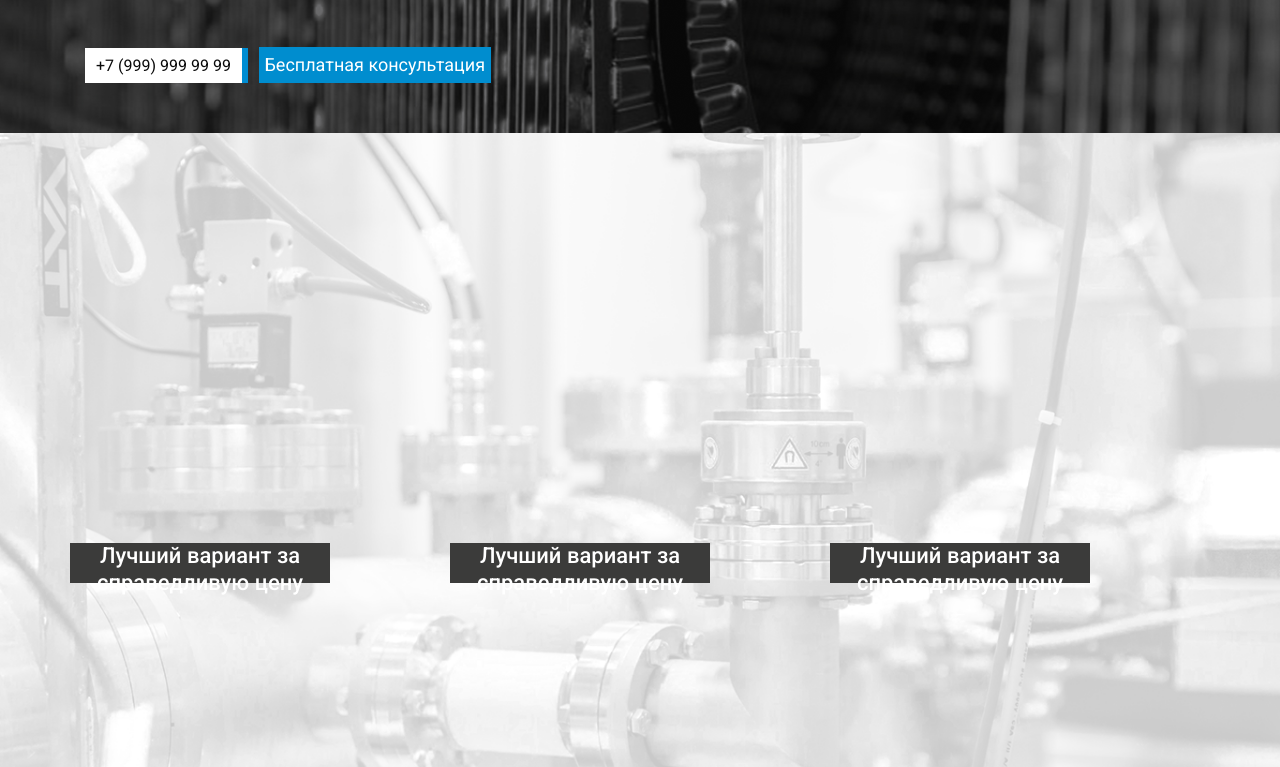
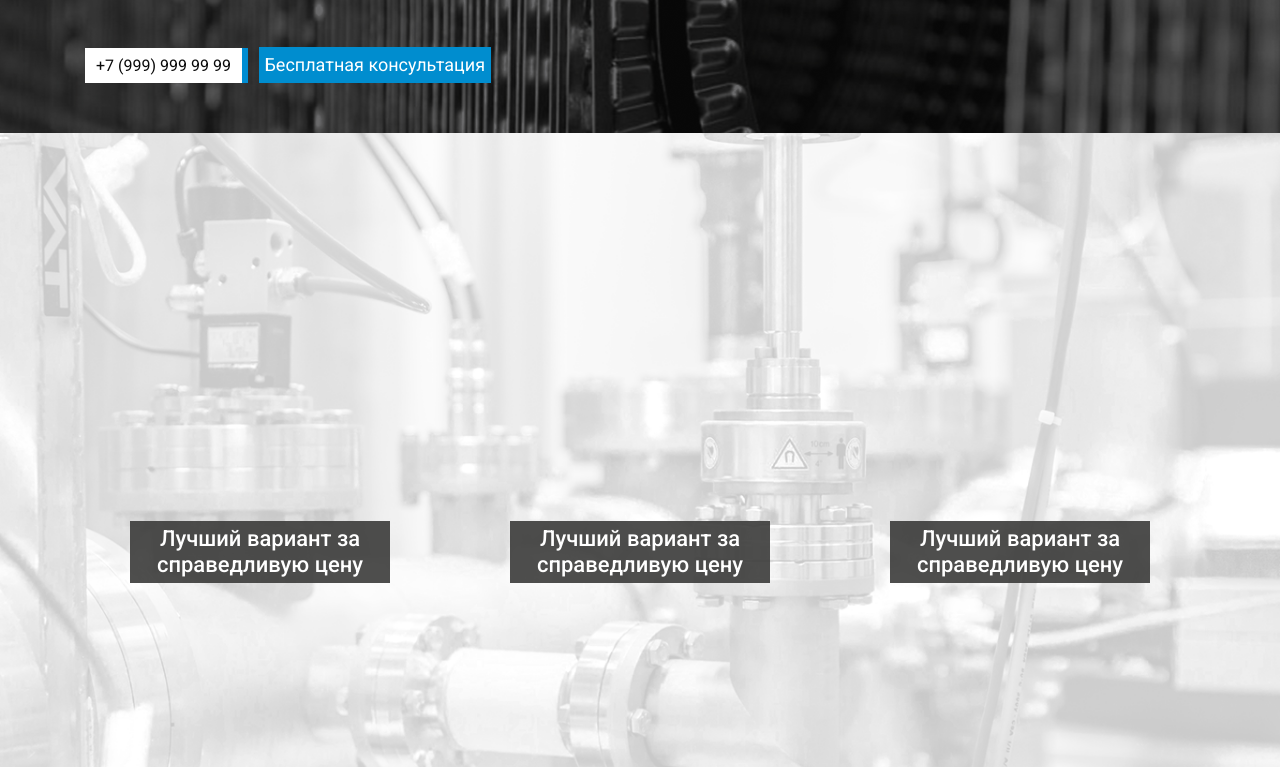
Before and after one commit to annablgkv/myYarn, a website: page src/index.html in a window 1280 px wide. Shown: the part 403-1170 px from the top of the page. Drawn offline with Linux system fonts and the light colour scheme.

Commit message:
fix trash)

```diff
--- a/assets/scss/main.scss
+++ b/assets/scss/main.scss
@@ -160,19 +160,23 @@ ul { // reset
     position: absolute;
     bottom: 0;
     left: 0;
-    width: 260px;
-    height: 40px;
-    background: rgb(59, 59, 58);
+    padding: 5px 0;
+    background: rgba(59, 59, 58, 0.9);
   }
   .littleImg{
-    background-image: url("../img/imgPlus1.png");
+    height: 250px;
+    width: 260px;
+    background-size: cover;
     position: relative;
-    background: no-repeat;
-    height: 250px;
-    width: 100%;
     margin-left: 0px;
+    margin: auto; // выровнять по центру только если блок relative
+  }
+  .littleImg1 {background-image: url('../img/imgPlus1.png');}
+  .littleImg2 {background-image: url('../img/imgPlus2.png');}
+  .littleImg3 {background-image: url('../img/imgPlus3.png');}
+  .littleImg4 {background-image: url('../img/imgPlus4.png');}
+  .littleImg5 {background-image: url('../img/imgPlus5.png');}
 
-  }
   h6{
   font-size: 22px;
   font-family: "Roboto";
--- a/src/index.html
+++ b/src/index.html
@@ -64,19 +64,25 @@
 <div class="ourPlus">
   <div class="container">
     <div class="row">
-      <div class="col-4 littleImg">
+      <div class="col-4">
+        <div class="littleImg">
           <div class="bottomShadow">
             <h6>Лучший вариант за справедливую цену</h6>
           </div>
         </div>
-      <div class="col-4 littleImg">
+      </div>
+      <div class="col-4">
+        <div class="littleImg">
           <div class="bottomShadow">
             <h6>Лучший вариант за справедливую цену</h6>
           </div>
         </div>
-      <div class="col-4 littleImg">
+      </div>
+      <div class="col-4">
+        <div class="littleImg">
           <div class="bottomShadow">
             <h6>Лучший вариант за справедливую цену</h6>
+          </div>
         </div>
       </div>
     </div>
```
Also changed, not shown: assets/css/main.css. Lines whose indentation alone changed are shown as unchanged.
